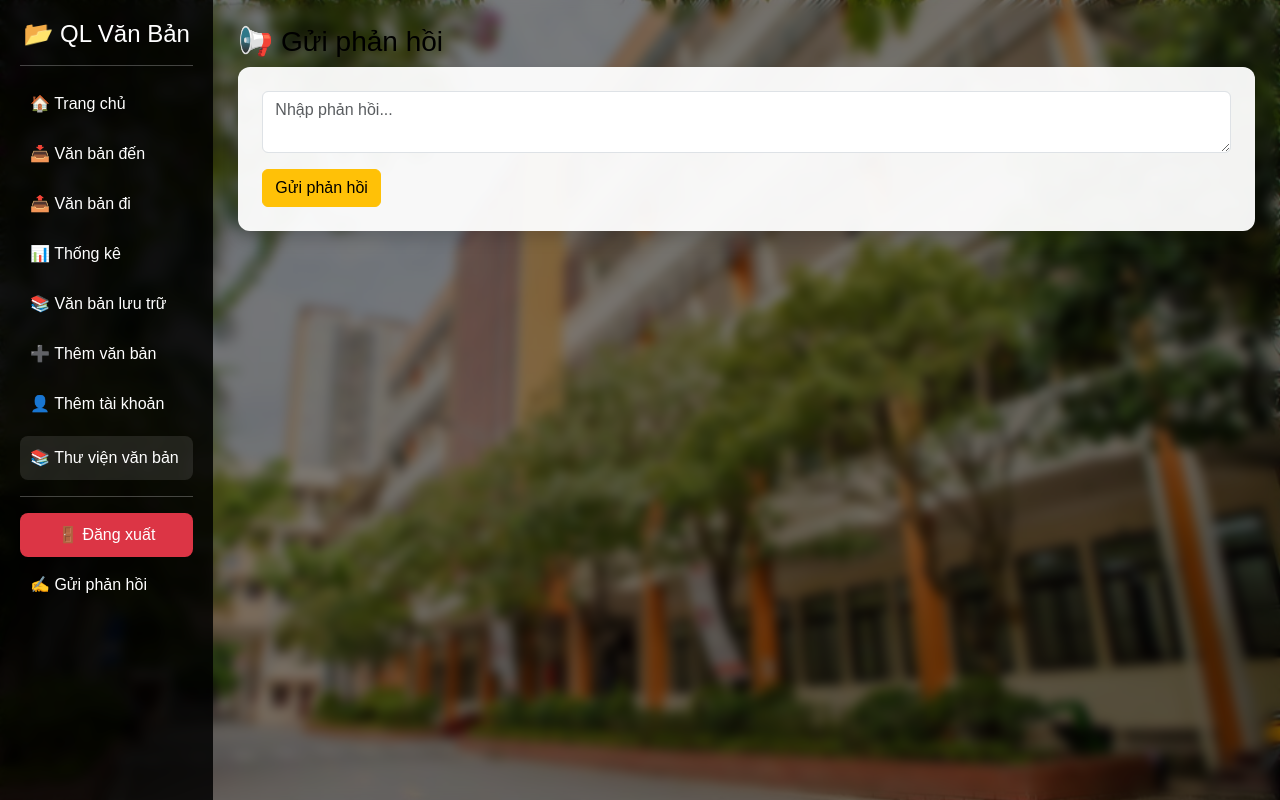
After one commit to duykhanh0811/quanlyvanban, a Flask app: page /report_page in a window 1280 px wide. The commit adds this page. Run offline with Flask 3, Linux system fonts and the light colour scheme; the visitor is signed in with stand-in values (Sample User, id 1); some libraries are stand-ins or nearby versions.

Commit message:
Add files via upload

```diff
--- a/templates/base.html
+++ b/templates/base.html
@@ -182,6 +182,9 @@ table th {
             <a href="/logout" style="background:#dc3545; text-align:center;">
                 🚪 Đăng xuất
             </a>
+            <a href="#" data-bs-toggle="modal" data-bs-target="#reportModal">
+    ✍ Gửi phản hồi
+</a>
 
         </div>
 
@@ -201,5 +204,31 @@ function toggleMenu() {
 }
 </script>
 
+<!-- ===== MODAL GỬI PHẢN HỒI ===== -->
+<div class="modal fade" id="reportModal" tabindex="-1">
+  <div class="modal-dialog">
+    <div class="modal-content">
+
+      <div class="modal-header">
+        <h5 class="modal-title">💬 Gửi phản hồi</h5>
+        <button type="button" class="btn-close" data-bs-dismiss="modal"></button>
+      </div>
+
+      <form action="/report" method="post">
+        <div class="modal-body">
+          <textarea name="content" class="form-control"
+                    placeholder="Nhập phản hồi..." required></textarea>
+        </div>
+
+        <div class="modal-footer">
+          <button type="submit" class="btn btn-primary">Gửi</button>
+        </div>
+      </form>
+
+    </div>
+  </div>
+</div>
+
+<script src="https://cdn.jsdelivr.net/npm/bootstrap@5.3.0/dist/js/bootstrap.bundle.min.js"></script>
 </body>
 </html>
--- /dev/null
+++ b/templates/report_page.html
@@ -0,0 +1,13 @@
+{% extends "base.html" %}
+{% block content %}
+
+<h3>📢 Gửi phản hồi</h3>
+
+<div class="card p-4 shadow">
+    <form action="/report" method="post">
+        <textarea class="form-control mb-3" name="content" placeholder="Nhập phản hồi..." required></textarea>
+        <button class="btn btn-warning">Gửi phản hồi</button>
+    </form>
+</div>
+
+{% endblock %}
```
Also changed, not shown: templates/dashboard.html (+0 -10 lines).
